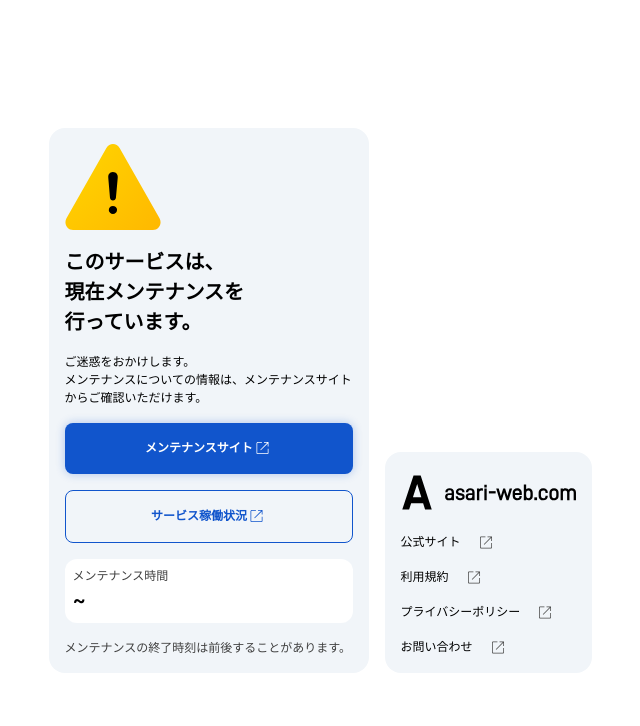
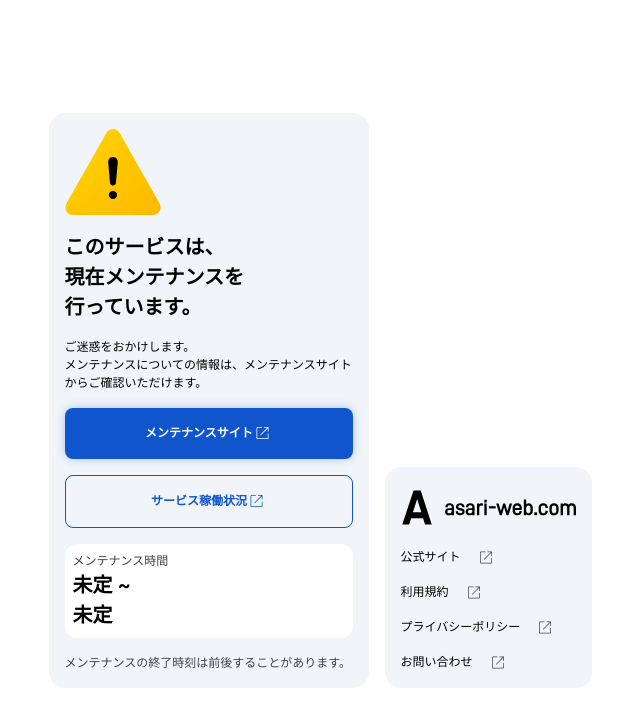
Before and after one commit to Asari-Industry/maintenance-view, a Next.js app in the folder maintenance-view/: page / in a window 1280 px wide. Shown: the top 726 px of the page, without its empty margins (320-960 px from the left). Built offline with nearby package versions, Linux system fonts and the light colour scheme.

Commit message:
せいこう

```diff
--- a/maintenance-view/src/app/page.tsx
+++ b/maintenance-view/src/app/page.tsx
@@ -1,26 +1,40 @@
 "use client";
 
-import Image from "next/image";
 import { useSearchParams } from 'next/navigation';
+import { Suspense } from 'react';
+
+function Time() {
+  const searchParams = useSearchParams();
+  let since = searchParams.get('since');
+  let until = searchParams.get('until');
+  if (since === null) {
+    since = "未定";
+  }
+  if (until === null) {
+    until = "未定";
+  }
+
+  return (
+    <h2>
+      {since} ~ <br />{until}
+    </h2>
+  );
+}
 
 const Page = () => {
-  const searchParams = useSearchParams();
-  const since = searchParams.get('since');
-  const until = searchParams.get('until');
-
   return (
     <div className="flex items-center w-full h-full justify-center p-2">
       <div className="flex gap-4 items-end">
         <div className="mainte-card rounded-2xl p-4 bg-slate-100">
           <svg width="96" height="87" viewBox="0 0 96 87" fill="none" xmlns="http://www.w3.org/2000/svg">
-            <g clip-path="url(#clip0_325_21)">
+            <g>
               <path d="M41.393 3.97662C44.3294 -1.19632 51.6706 -1.1963 54.607 3.97663L94.5244 74.2962C97.461 79.4691 93.7901 85.9353 87.9176 85.9353H8.0825C2.20961 85.9353 -1.46094 79.4691 1.47551 74.2962L41.393 3.97662Z" fill="url(#paint0_radial_325_21)" />
               <path d="M43.2695 33.8199C43.0456 31.1761 43.8192 29.3735 45.5904 28.4121C46.2012 28.0717 46.9544 27.9014 47.8502 27.9014C48.746 27.9014 49.5095 28.0717 50.1406 28.4121C50.7921 28.7526 51.3214 29.1933 51.7286 29.7341C52.543 30.8356 52.8789 32.1975 52.7364 33.8199L50.9346 53.6482C50.8532 54.4293 50.5274 55.1003 49.9574 55.6611C49.4077 56.2019 48.7257 56.4722 47.9113 56.4722C47.097 56.4722 46.4251 56.2019 45.8958 55.6611C45.3665 55.1204 45.0611 54.4494 44.9796 53.6482L43.2695 33.8199ZM47.9113 61.88C49.0311 61.88 49.9879 62.2805 50.7819 63.0817C51.6167 63.8829 52.034 64.694 52.034 65.5151C52.034 66.3363 51.922 66.9875 51.6981 67.4679C51.4741 67.949 51.1688 68.3693 50.7819 68.7301C49.9879 69.5312 49.0311 69.9315 47.9113 69.9315C46.7916 69.9315 45.8347 69.5312 45.0407 68.7301C44.206 67.9289 43.7887 67.1278 43.7887 66.3266C43.7887 64.9642 44.1958 63.8829 45.0102 63.0817C45.8246 62.2805 46.7916 61.88 47.9113 61.88Z" fill="black" />
             </g>
             <defs>
               <radialGradient id="paint0_radial_325_21" cx="0" cy="0" r="1" gradientUnits="userSpaceOnUse" gradientTransform="translate(1.30895 1.24938) rotate(41.9408) scale(126.706 262.676)">
-                <stop stop-color="#FFD600" />
-                <stop offset="1" stop-color="#FFB800" />
+                <stop stopColor="#FFD600" />
+                <stop offset="1" stopColor="#FFB800" />
               </radialGradient>
               <clipPath id="clip0_325_21">
                 <rect width="96" height="86" fill="white" transform="translate(0 0.0969238)" />
@@ -41,10 +55,12 @@ const Page = () => {
               <path d="M4.71162 15.0969C4.36637 15.0969 4.07813 14.9813 3.84688 14.75C3.61563 14.5188 3.5 14.2305 3.5 13.8853V4.30855C3.5 3.9633 3.61563 3.67505 3.84688 3.4438C4.07813 3.21255 4.36637 3.09692 4.71162 3.09692H8.92306V3.84692H4.71162C4.59612 3.84692 4.49031 3.89499 4.39419 3.99111C4.29806 4.08724 4.25 4.19305 4.25 4.30855V13.8853C4.25 14.0008 4.29806 14.1066 4.39419 14.2027C4.49031 14.2989 4.59612 14.3469 4.71162 14.3469H14.2884C14.4039 14.3469 14.5097 14.2989 14.6058 14.2027C14.7019 14.1066 14.75 14.0008 14.75 13.8853V9.67386H15.5V13.8853C15.5 14.2305 15.3844 14.5188 15.1531 14.75C14.9219 14.9813 14.6336 15.0969 14.2884 15.0969H4.71162ZM7.80388 11.3239L7.27306 10.793L14.2192 3.84692H11V3.09692H15.5V7.59692H14.75V4.37774L7.80388 11.3239Z" fill="#1155cc" />
             </svg>
           </a>
-          <div className="bg-white p-2 rounded-xl mainte-time">
-            <p className="text-neutral-700">メンテナンス時間</p>
-            <h2>{since} ~ <br />{until}</h2>
-          </div>
+            <div className="bg-white p-2 rounded-xl mainte-time">
+              <p className="text-neutral-700">メンテナンス時間</p>
+              <Suspense>
+                <Time />
+              </Suspense>
+            </div>
           <p className="text-neutral-700">メンテナンスの終了時刻は前後することがあります。</p>
         </div>
         <div className="mainte-card rounded-2xl p-4 bg-slate-100 card-links">
@@ -66,25 +82,25 @@ const Page = () => {
           </svg>
           <a className="flex gap-4" href="https://asari-web.com" target="_blank">
             <p>公式サイト</p>
-            <svg  width="19" height="19" viewBox="0 0 19 19" fill="none" xmlns="http://www.w3.org/2000/svg">
+            <svg width="19" height="19" viewBox="0 0 19 19" fill="none" xmlns="http://www.w3.org/2000/svg">
               <path d="M4.22554 15.5C3.88029 15.5 3.59204 15.3844 3.36079 15.1531C3.12954 14.9219 3.01392 14.6336 3.01392 14.2884V4.71162C3.01392 4.36637 3.12954 4.07813 3.36079 3.84688C3.59204 3.61563 3.88029 3.5 4.22554 3.5H8.43698V4.25H4.22554C4.11004 4.25 4.00423 4.29806 3.9081 4.39419C3.81198 4.49031 3.76392 4.59612 3.76392 4.71162V14.2884C3.76392 14.4039 3.81198 14.5097 3.9081 14.6058C4.00423 14.7019 4.11004 14.75 4.22554 14.75H13.8023C13.9178 14.75 14.0236 14.7019 14.1197 14.6058C14.2159 14.5097 14.2639 14.4039 14.2639 14.2884V10.0769H15.0139V14.2884C15.0139 14.6336 14.8983 14.9219 14.667 15.1531C14.4358 15.3844 14.1475 15.5 13.8023 15.5H4.22554ZM7.31779 11.7269L6.78698 11.1961L13.7331 4.25H10.5139V3.5H15.0139V8H14.2639V4.78081L7.31779 11.7269Z" fill="#484848" />
             </svg>
           </a>
           <a className="flex gap-4" href="https://asari-web.com/rules/terms" target="_blank" rel="nofollow">
             <p>利用規約</p>
-            <svg  width="19" height="19" viewBox="0 0 19 19" fill="none" xmlns="http://www.w3.org/2000/svg">
+            <svg width="19" height="19" viewBox="0 0 19 19" fill="none" xmlns="http://www.w3.org/2000/svg">
               <path d="M4.22554 15.5C3.88029 15.5 3.59204 15.3844 3.36079 15.1531C3.12954 14.9219 3.01392 14.6336 3.01392 14.2884V4.71162C3.01392 4.36637 3.12954 4.07813 3.36079 3.84688C3.59204 3.61563 3.88029 3.5 4.22554 3.5H8.43698V4.25H4.22554C4.11004 4.25 4.00423 4.29806 3.9081 4.39419C3.81198 4.49031 3.76392 4.59612 3.76392 4.71162V14.2884C3.76392 14.4039 3.81198 14.5097 3.9081 14.6058C4.00423 14.7019 4.11004 14.75 4.22554 14.75H13.8023C13.9178 14.75 14.0236 14.7019 14.1197 14.6058C14.2159 14.5097 14.2639 14.4039 14.2639 14.2884V10.0769H15.0139V14.2884C15.0139 14.6336 14.8983 14.9219 14.667 15.1531C14.4358 15.3844 14.1475 15.5 13.8023 15.5H4.22554ZM7.31779 11.7269L6.78698 11.1961L13.7331 4.25H10.5139V3.5H15.0139V8H14.2639V4.78081L7.31779 11.7269Z" fill="#484848" />
             </svg>
           </a>
           <a className="flex gap-4" href="https://asari-web.com/rules/privacy-policy" target="_blank" rel="nofollow">
             <p>プライバシーポリシー</p>
-            <svg  width="19" height="19" viewBox="0 0 19 19" fill="none" xmlns="http://www.w3.org/2000/svg">
+            <svg width="19" height="19" viewBox="0 0 19 19" fill="none" xmlns="http://www.w3.org/2000/svg">
               <path d="M4.22554 15.5C3.88029 15.5 3.59204 15.3844 3.36079 15.1531C3.12954 14.9219 3.01392 14.6336 3.01392 14.2884V4.71162C3.01392 4.36637 3.12954 4.07813 3.36079 3.84688C3.59204 3.61563 3.88029 3.5 4.22554 3.5H8.43698V4.25H4.22554C4.11004 4.25 4.00423 4.29806 3.9081 4.39419C3.81198 4.49031 3.76392 4.59612 3.76392 4.71162V14.2884C3.76392 14.4039 3.81198 14.5097 3.9081 14.6058C4.00423 14.7019 4.11004 14.75 4.22554 14.75H13.8023C13.9178 14.75 14.0236 14.7019 14.1197 14.6058C14.2159 14.5097 14.2639 14.4039 14.2639 14.2884V10.0769H15.0139V14.2884C15.0139 14.6336 14.8983 14.9219 14.667 15.1531C14.4358 15.3844 14.1475 15.5 13.8023 15.5H4.22554ZM7.31779 11.7269L6.78698 11.1961L13.7331 4.25H10.5139V3.5H15.0139V8H14.2639V4.78081L7.31779 11.7269Z" fill="#484848" />
             </svg>
           </a>
           <a className="flex gap-4" href="https://asari-web.com/contact" target="_blank" rel="nofollow">
             <p>お問い合わせ</p>
-            <svg  width="19" height="19" viewBox="0 0 19 19" fill="none" xmlns="http://www.w3.org/2000/svg">
+            <svg width="19" height="19" viewBox="0 0 19 19" fill="none" xmlns="http://www.w3.org/2000/svg">
               <path d="M4.22554 15.5C3.88029 15.5 3.59204 15.3844 3.36079 15.1531C3.12954 14.9219 3.01392 14.6336 3.01392 14.2884V4.71162C3.01392 4.36637 3.12954 4.07813 3.36079 3.84688C3.59204 3.61563 3.88029 3.5 4.22554 3.5H8.43698V4.25H4.22554C4.11004 4.25 4.00423 4.29806 3.9081 4.39419C3.81198 4.49031 3.76392 4.59612 3.76392 4.71162V14.2884C3.76392 14.4039 3.81198 14.5097 3.9081 14.6058C4.00423 14.7019 4.11004 14.75 4.22554 14.75H13.8023C13.9178 14.75 14.0236 14.7019 14.1197 14.6058C14.2159 14.5097 14.2639 14.4039 14.2639 14.2884V10.0769H15.0139V14.2884C15.0139 14.6336 14.8983 14.9219 14.667 15.1531C14.4358 15.3844 14.1475 15.5 13.8023 15.5H4.22554ZM7.31779 11.7269L6.78698 11.1961L13.7331 4.25H10.5139V3.5H15.0139V8H14.2639V4.78081L7.31779 11.7269Z" fill="#484848" />
             </svg>
           </a>
```
